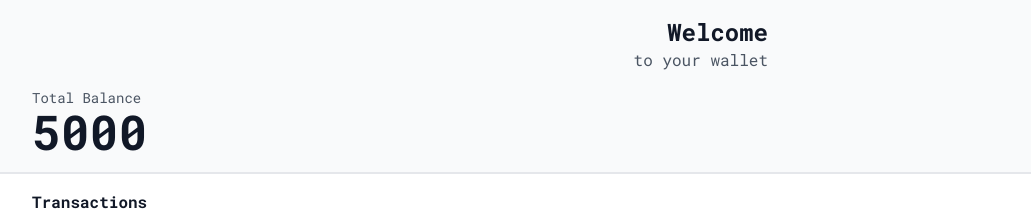
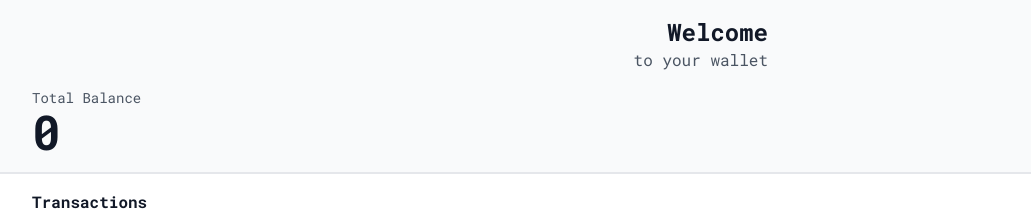
Before and after one commit to juliandamass/wallet-nextjs-firebase, a Next.js app: page / in a window 1280 px wide. Shown: the top 211 px of the page, without its empty margins (240-1271 px from the left). Built offline with nearby package versions, Linux system fonts and the light colour scheme; no server answers; the database is empty.

Commit message:
:hammer: Update show balance

```diff
--- a/components/transaction-form.js
+++ b/components/transaction-form.js
@@ -84,13 +84,13 @@ const TransactionForm = () => {
           >
             {isLoading ? (
               <svg
-                class="animate-spin -ml-1 mr-3 h-5 w-5 text-white"
+                className="animate-spin -ml-1 mr-3 h-5 w-5 text-white"
                 xmlns="http://www.w3.org/2000/svg"
                 fill="none"
                 viewBox="0 0 24 24"
               >
                 <circle
-                  class="opacity-25"
+                  className="opacity-25"
                   cx="12"
                   cy="12"
                   r="10"
@@ -98,7 +98,7 @@ const TransactionForm = () => {
                   stroke-width="4"
                 ></circle>
                 <path
-                  class="opacity-75"
+                  className="opacity-75"
                   fill="currentColor"
                   d="M4 12a8 8 0 018-8V0C5.373 0 0 5.373 0 12h4zm2 5.291A7.962 7.962 0 014 12H0c0 3.042 1.135 5.824 3 7.938l3-2.647z"
                 ></path>
--- a/pages/index.js
+++ b/pages/index.js
@@ -1,25 +1,59 @@
-import { useState } from 'react';
-import Head from 'next/head';
-import Image from 'next/image';
-import styles from '../styles/Home.module.css';
+import { useEffect, useState } from 'react';
+import { collection, onSnapshot, orderBy, query } from 'firebase/firestore';
+
+import { db } from '../firebase';
+
+import Transaction from '../components/transaction';
 
 import { TransactionContext } from './transaction-context';
 import TransactionForm from '../components/transaction-form';
 import TransactionList from '../components/transaction-list';
-import Loading from '../components/loading';
 
 import { PlusIcon } from '@heroicons/react/outline';
 import Link from 'next/link';
 
 export default function Home() {
-  const [isAlertOpen, setAlertOpen] = useState(false);
-  const [alertType, setAlertType] = useState('success');
-  const [alertMsg, setAlertMsg] = useState('');
+  // const [isAlertOpen, setAlertOpen] = useState(false);
+  // const [alertType, setAlertType] = useState('success');
+  // const [alertMsg, setAlertMsg] = useState('');
 
-  const showAlert = (type, msg) => {
-    setAlertType(type);
-    setAlertMsg(msg);
-    setAlertOpen(true);
+  // const showAlert = (type, msg) => {
+  //   setAlertType(type);
+  //   setAlertMsg(msg);
+  //   setAlertOpen(true);
+  // };
+
+  const [transactions, setTransactions] = useState([]);
+
+  useEffect(() => {
+    const collectionRef = collection(db, 'transactions');
+    const q = query(collectionRef, orderBy('timestamp', 'desc'));
+    const unsubscribe = onSnapshot(q, (querySnapshot) => {
+      setTransactions(
+        querySnapshot.docs.map((doc) => ({
+          ...doc.data(),
+          id: doc.id,
+          timestamp: doc.data().timestamp?.toDate().getTime(),
+        }))
+      );
+    });
+
+    return unsubscribe;
+  }, []);
+
+  const getBalance = () => {
+    let credit = 0;
+    let debit = 0;
+    let balance = 0;
+
+    transactions.map((transaction) => {
+      if (transaction.type == 'credit') credit += Number(transaction.amount);
+      if (transaction.type == 'debit') debit += Number(transaction.amount);
+    });
+
+    balance = debit - credit;
+
+    return balance;
   };
 
   return (
@@ -38,14 +72,25 @@ export default function Home() {
           </div>
           <div className="p-4">
             <p className="text-sm text-gray-600">Total Balance</p>
-            <p className="text-5xl font-bold ">5000</p>
+            <p className="text-5xl font-bold ">{getBalance()}</p>
           </div>
         </div>
       </div>
       <div className="max-w-3xl mx-auto">
         <div className="p-4 pb-20">
           <p className="font-bold mb-4">Transactions</p>
-          <TransactionList />
+          <div className="grid grid-cols-1 gap-4">
+            {transactions.map((transaction) => (
+              <Transaction
+                key={transaction.id}
+                id={transaction.id}
+                amount={transaction.amount}
+                name={transaction.name}
+                type={transaction.type}
+                timestamp={transaction.timestamp}
+              />
+            ))}
+          </div>
         </div>
       </div>
       <div className="fixed bottom-4 lg:bottom-10 right-4 lg:right-10">
```
